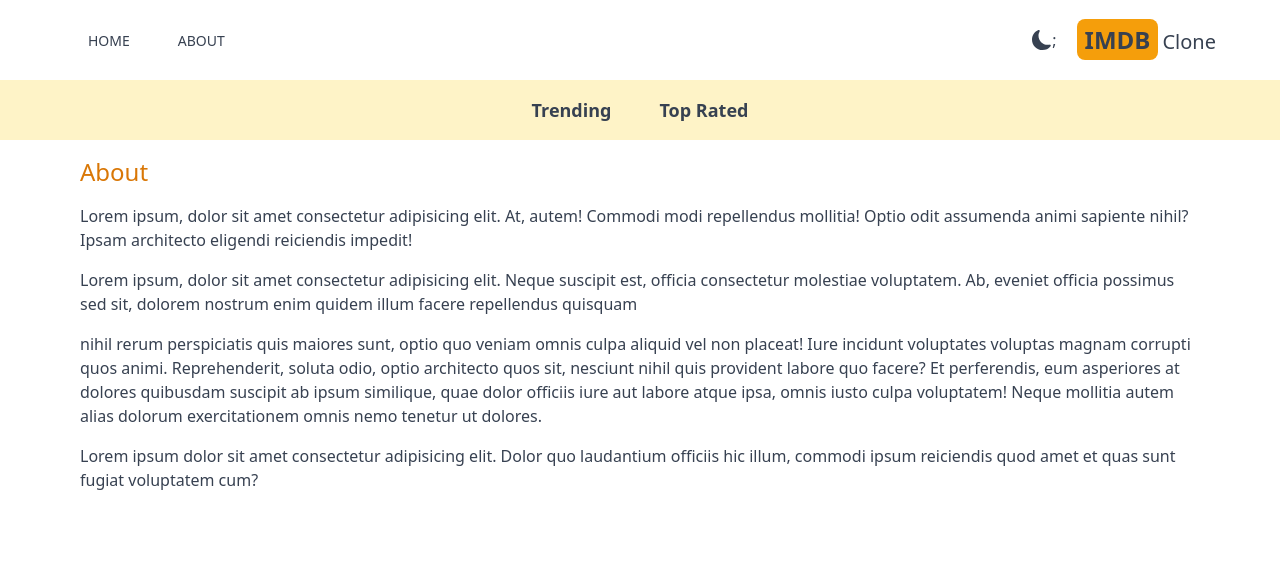
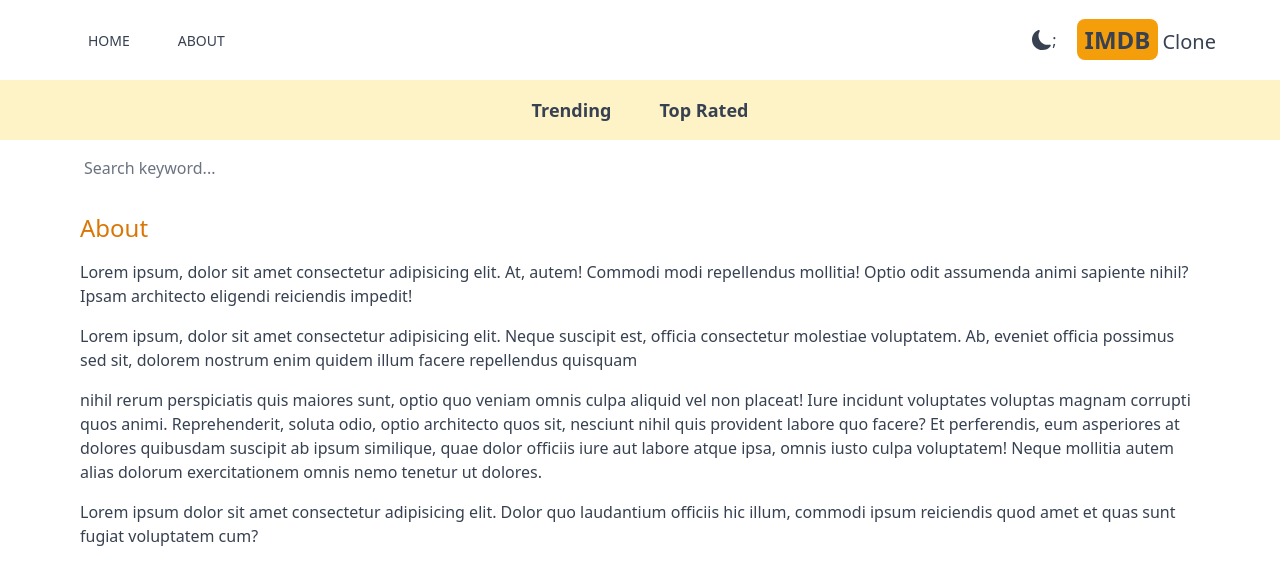
Before and after one commit to asmaerror06/imdb, a Next.js app: page /about in a window 1280 px wide. Shown: the top 584 px of the page. Built offline with nearby package versions, Linux system fonts and the light colour scheme.

Commit message:
add search ability

```diff
--- a/src/app/layout.js
+++ b/src/app/layout.js
@@ -2,6 +2,7 @@
 import './globals.css'
 import Providers from './Providers'
 import Navbar from '@/components/Navbar'
+import SearchBox from '@/components/SearchBox'
 export const metadata = {
   title: 'IMDB Clone',
   description: 'This is the IMDB clone website',
@@ -26,6 +27,7 @@
 
 
           {/* SearchBox */}
+          <SearchBox />
 
 
           {children}
--- /dev/null
+++ b/src/app/search/[searchTerm]/page.jsx
@@ -0,0 +1,23 @@
+import React from 'react'
+import Results from '@/components/Results';
+
+export default async function SearchPage({ params }) {
+    const res = await fetch(`https://api.themoviedb.org/3/search/movie?api_key=${process.env.API_KEY}&query=${params.searchTerm}&language=en-US&include_adult=false `);
+
+    if (!res.ok) {
+        throw new Error("error fetching data");
+
+    }
+    const data = await res.json();
+
+    const results = data.results;
+
+    return (
+        <div>
+            {results && results.length === 0 && (
+                <h1 className='pt-6 text-center'>No Result found</h1>
+            )}
+            {results && <Results results={results} />}
+        </div>
+    )
+}
--- /dev/null
+++ b/src/components/SearchBox.jsx
@@ -0,0 +1,23 @@
+"use client";
+import React, { useState } from 'react'
+import { useRouter } from 'next/navigation';
+export default function SearchBox() {
+    const [search, setSearch] = useState("");
+    const router = useRouter();
+
+    function handleSubmit(e) {
+        e.preventDefault();
+        if (!search) return;
+        router.push(`/search/${search}`);
+
+    }
+
+    return (
+        <form onSubmit={handleSubmit} className='flex items-center justify-between max-w-6xl px-5 mx-auto '>
+            <input value={search} onChange={(e) => setSearch(e.target.value)}
+                type="text" placeholder='Search keyword...' className='flex-1 w-full placeholder-gray-500 bg-transparent rounded-sm outline-none h-14 ' />
+            <button disabled={!search} type='submit' className='text-amber-600 disabled:text-gray-400'></button>
+
+        </form>
+    )
+}
```
